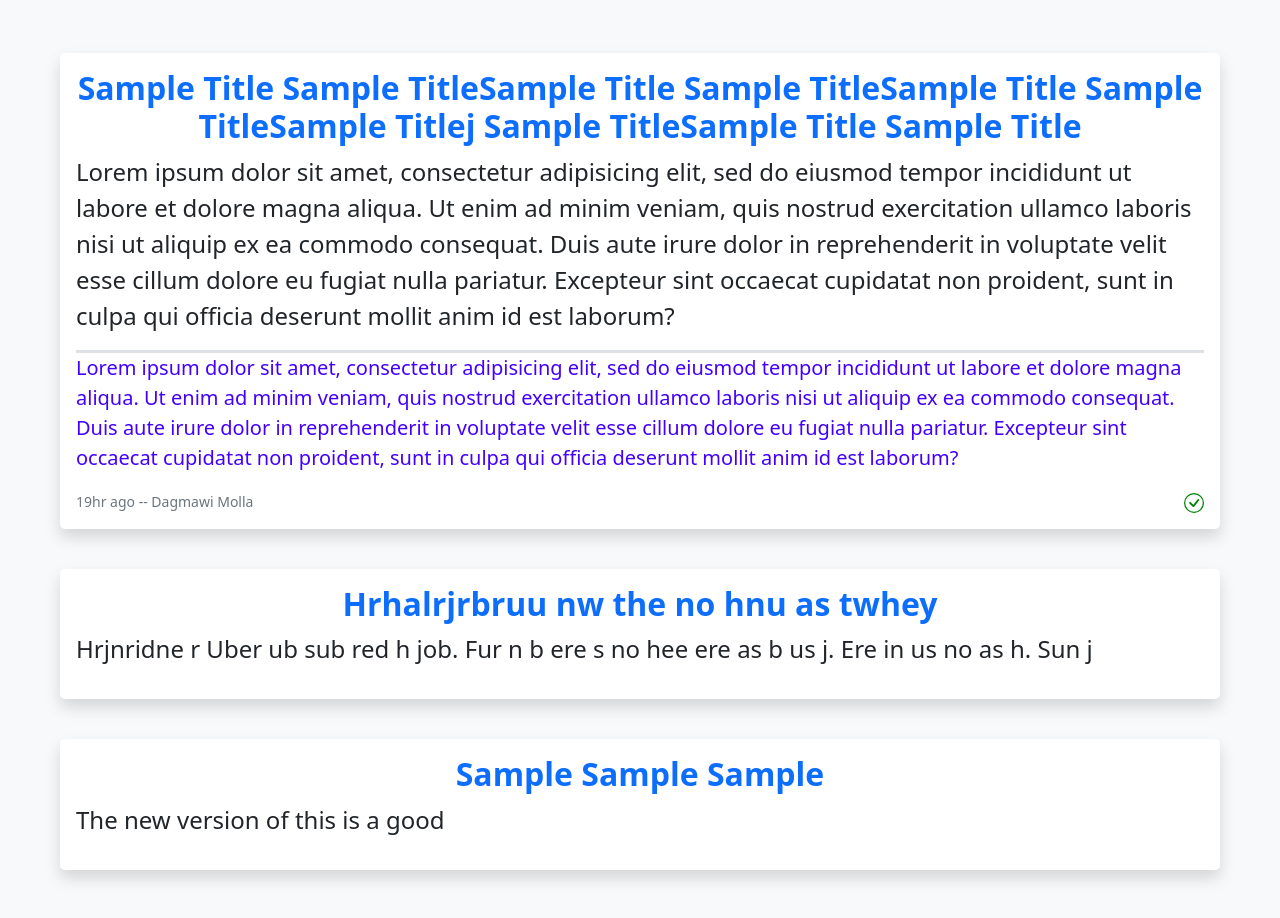
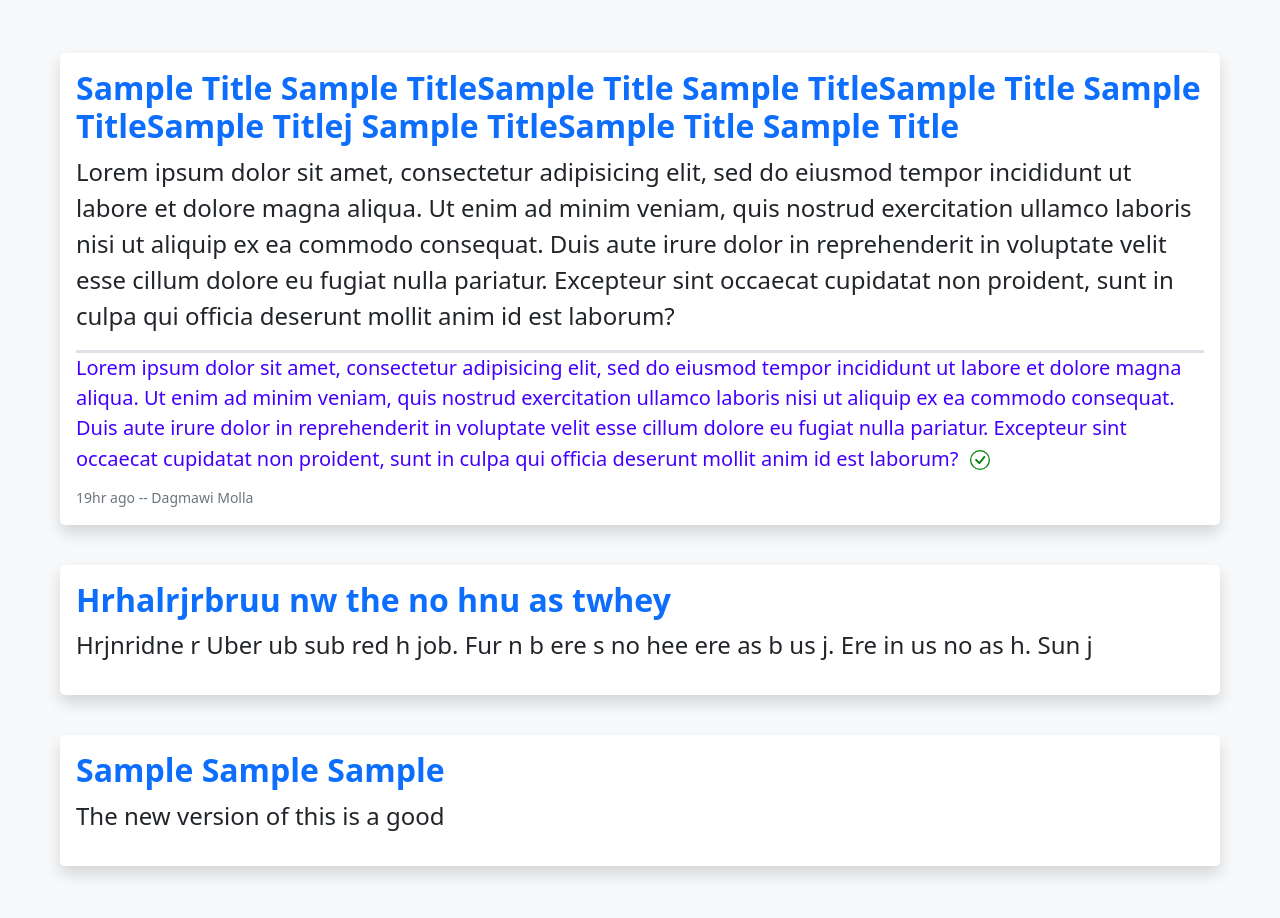
Before and after one commit to dsmolla/Queue, a Flask app: page /myquestions in a window 1280 px wide. Shown: the part 59-977 px from the top of the page. After the commit the page ends 936 px from the top, so only its background shows below. Run offline with Flask 2, Linux system fonts and the light colour scheme; a user stored in the database is signed in; data comes from the database, SQL or seed files in the repository; both versions use the stored data as it was after the commit.

Commit message:
commit on 'main;

```diff
--- a/app.py
+++ b/app.py
@@ -208,4 +208,4 @@ def error_404(e):
 
 
 if __name__ == '__main__':
-    app.run('192.168.1.119', 5000, debug=True)
+    app.run(debug=True)
--- a/myproject/static/main.css
+++ b/myproject/static/main.css
@@ -27,8 +27,9 @@
 .resolve {
   background-color: transparent;
   border: none;
-  padding: 0px;
-  float: right;
+  padding-left: 1px;
+  margin-bottom: 10px;
+  margin-left: 5px;
   }
 
 @media (min-width: 768px) {
--- a/myproject/templates/home.html
+++ b/myproject/templates/home.html
@@ -5,7 +5,7 @@
 {% for question in questions %}
   <div class="shadow bg-white p-2 mb-0 rounded-3" style="margin-top: 40px;">
     <div class="container-fluid" style="padding: 0px;">
-      <h3 class="title fw-bold text-center">
+      <h3 class="title fw-bold text-justify">
         <a href="{{ url_for('answer', id=question.id) }}" class="text-decoration-none">{{ question.title }}</a>
       </h3>
       <p class="question text-justify">{{ question.question }}</p>
--- a/myproject/templates/myquestions.html
+++ b/myproject/templates/myquestions.html
@@ -4,14 +4,15 @@
 {% for question in myquestions %}
     <div class="shadow bg-white p-3 mb-0 rounded-3" style="margin-top: 40px;">
         <div class="container-fluid" style="padding: 0px;">
-            <h3 class="title fw-bold text-center">
+            <h3 class="title fw-bold text-justify">
                 <a href="{{ url_for('edit', id=question.id) }}" class="text-decoration-none">{{ question.title }}</a>
             </h3>
+
             <p class="question">{{ question.question }}</p>
+
             {% if question.answer %}
-                <form method="POST">
-                    <p class="answer border-top border-3">{{ question.answer }}</p>
-                    <small class="text-muted">{{ delta(question.time_answered) }} -- {{ User.name(question.answered_by) }}</small>
+                <div class="answer border-top border-3">{{ question.answer }}
+                    <form method="POST" style="display: inline;">
                         {% if question.resolved %}
                             <button class="resolve" type="submit" name="unresolve" value="{{ question.id }}">
                                 <svg xmlns="http://www.w3.org/2000/svg" version="1.1" width="20" height="20" fill="green" class="bi bi-check-circle" viewBox="0 0 16 16">
@@ -27,6 +28,9 @@
                             </button>
                         {% endif %}
                     </form>
+                </div>
+                <small class="text-muted">{{ delta(question.time_answered) }} -- {{ User.name(question.answered_by) }}</small>
+
             {% endif %}
         </div>
     </div>
```
Also changed, not shown: myproject/data.sqlite. Lines whose indentation alone changed are shown as unchanged.
